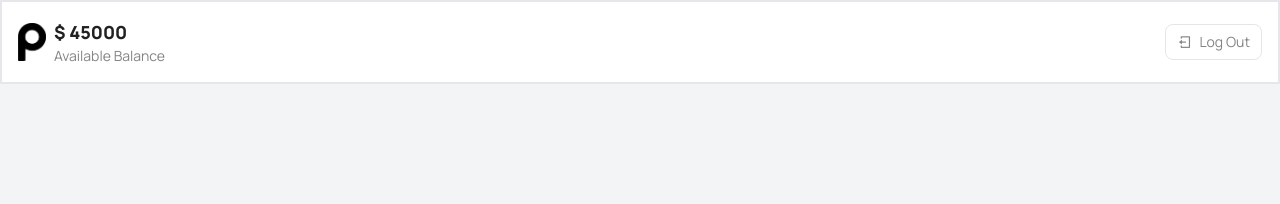
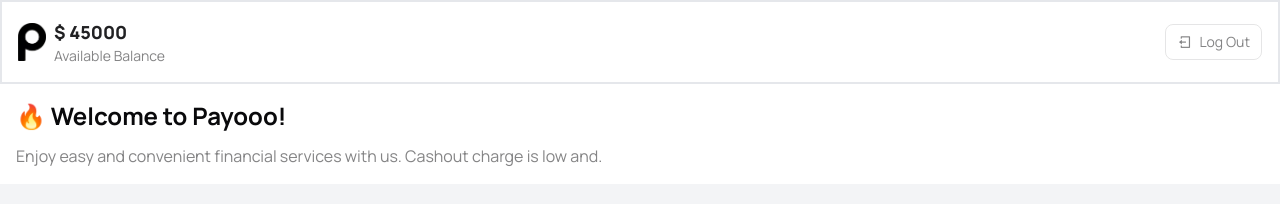
Before and after one commit to iamalshahed/ph-js-project-01-shahed, a website built with Vite: page src/pages/dashboard.html in a window 1280 px wide. Built offline with nearby package versions, Linux system fonts and the light colour scheme.

Commit message:
[Welcome] section done

```diff
--- a/src/pages/dashboard.html
+++ b/src/pages/dashboard.html
@@ -43,6 +43,14 @@
             </div>
 
         </div>
+
+        <!-- welcome section -->
+        <div class="p-4">
+            <h1 class="mb-3 text-zinc-950 text-2xl font-bold">🔥 Welcome to Payooo!</h1>
+            <p class="text-zinc-950/50 text-base font-normal">
+                Enjoy easy and convenient financial services with us. Cashout charge is low and.
+            </p>
+        </div>
     </main>
 
     <!-- script file -->
```
